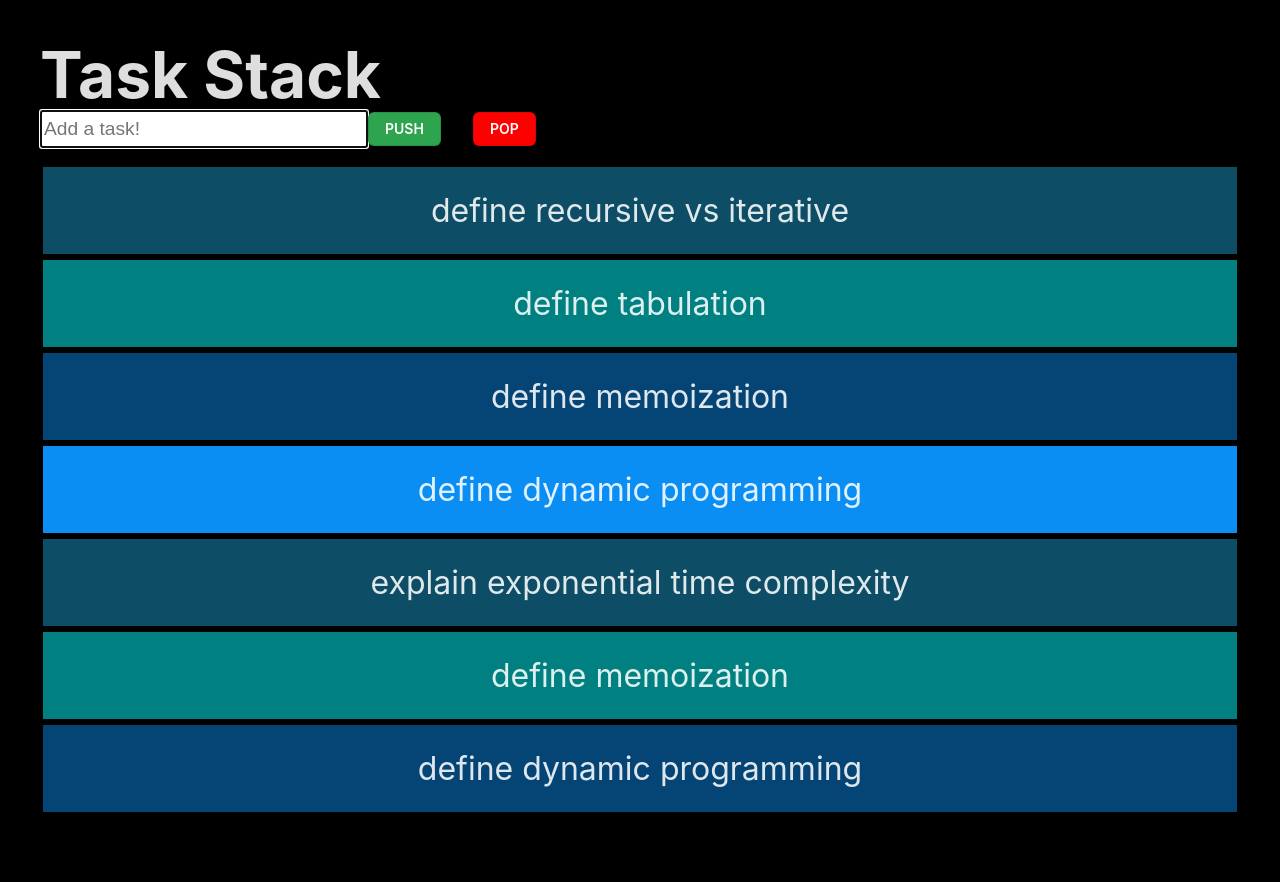
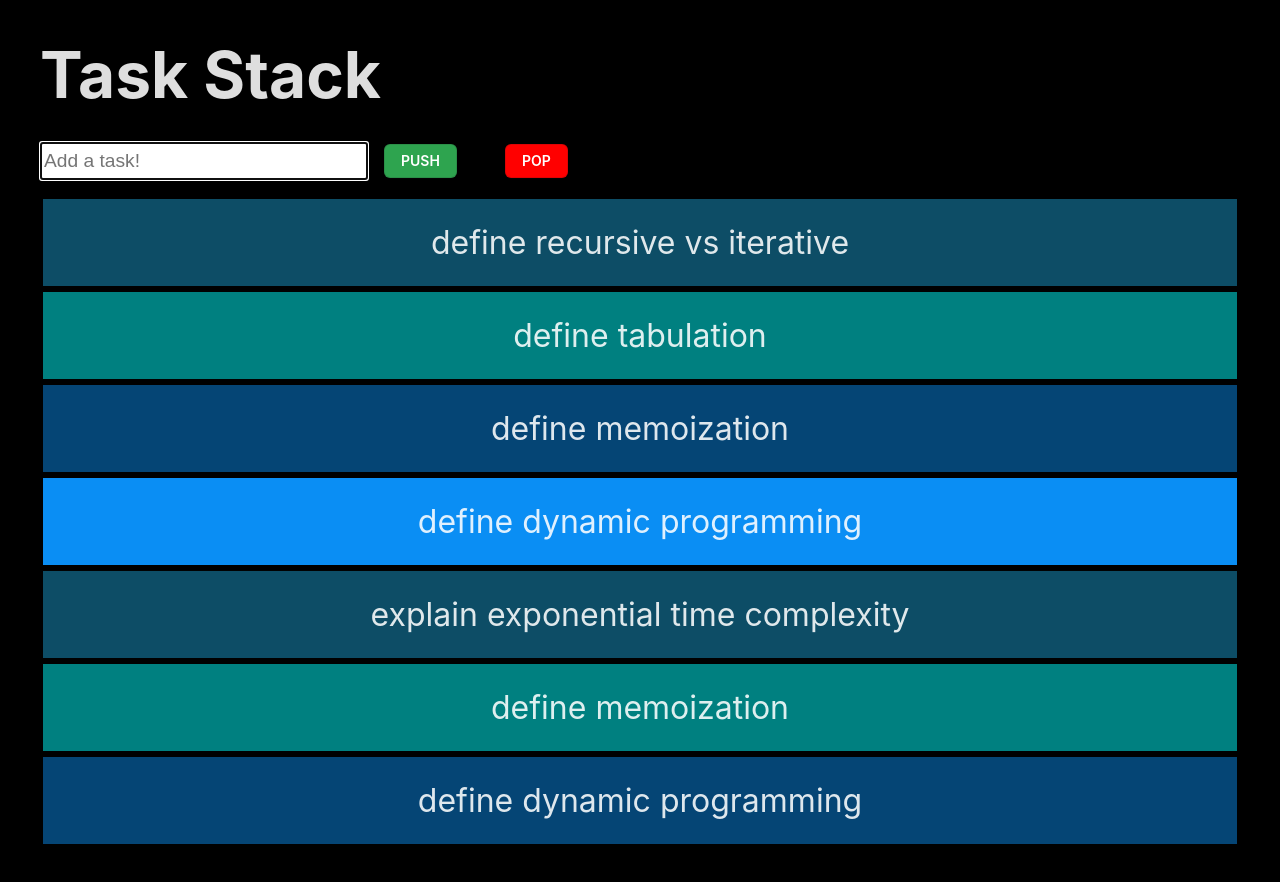
Before and after one commit to kjameer0/task-stack, a React (Vite) app: page / in a window 1280 px wide. Shown: the top 882 px of the page. Built offline with nearby package versions, Linux system fonts and the light colour scheme.

Commit message:
feat: created color palette

```diff
--- a/src/components/Stack/StyledStack.ts
+++ b/src/components/Stack/StyledStack.ts
@@ -1,13 +1,10 @@
 import styled, { css } from 'styled-components';
 export const StyledStack = styled.div`
-  //border: 1px solid red;
   h1 {
-    // border: 1px solid red;
     text-align: left;
-    margin: 0;
+    margin: auto auto 2rem auto;
   }
   ol {
-    //background-color: rgb(150, 150, 150);
     list-style-type: none;
     padding: 0;
   }
@@ -15,6 +12,9 @@ export const StyledStack = styled.div`
     display: flex;
     justify-content: flex-start;
     align-items: center;
+  }
+  .field-container > * {
+    margin-right: 1rem;
   }
   .pop-button {
     margin-left: 2rem;
```
